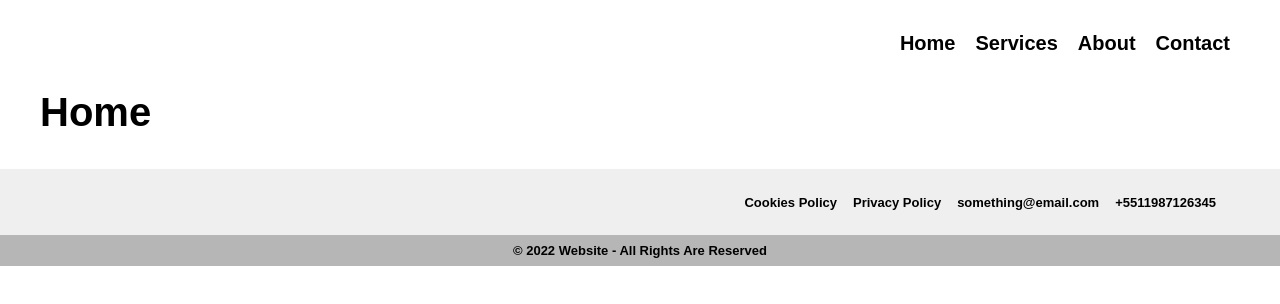
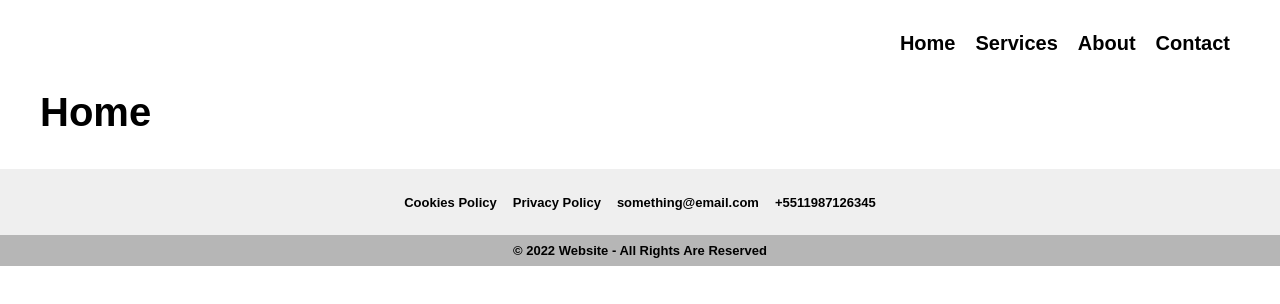
Before and after one commit to zakta/blank-site, a Next.js app: page / in a window 1280 px wide. Shown: the top 304 px of the page. Built offline with nearby package versions, Linux system fonts and the light colour scheme.

Commit message:
fix: let footer links on desktop mode on the  center

```diff
--- a/components/Footer/styles.js
+++ b/components/Footer/styles.js
@@ -18,7 +18,6 @@ export const Infos = styled.ul`
 
   @media(min-width: 900px){
     flex-direction: row;
-    justify-content: flex-end;
   }
   `;
 
```
